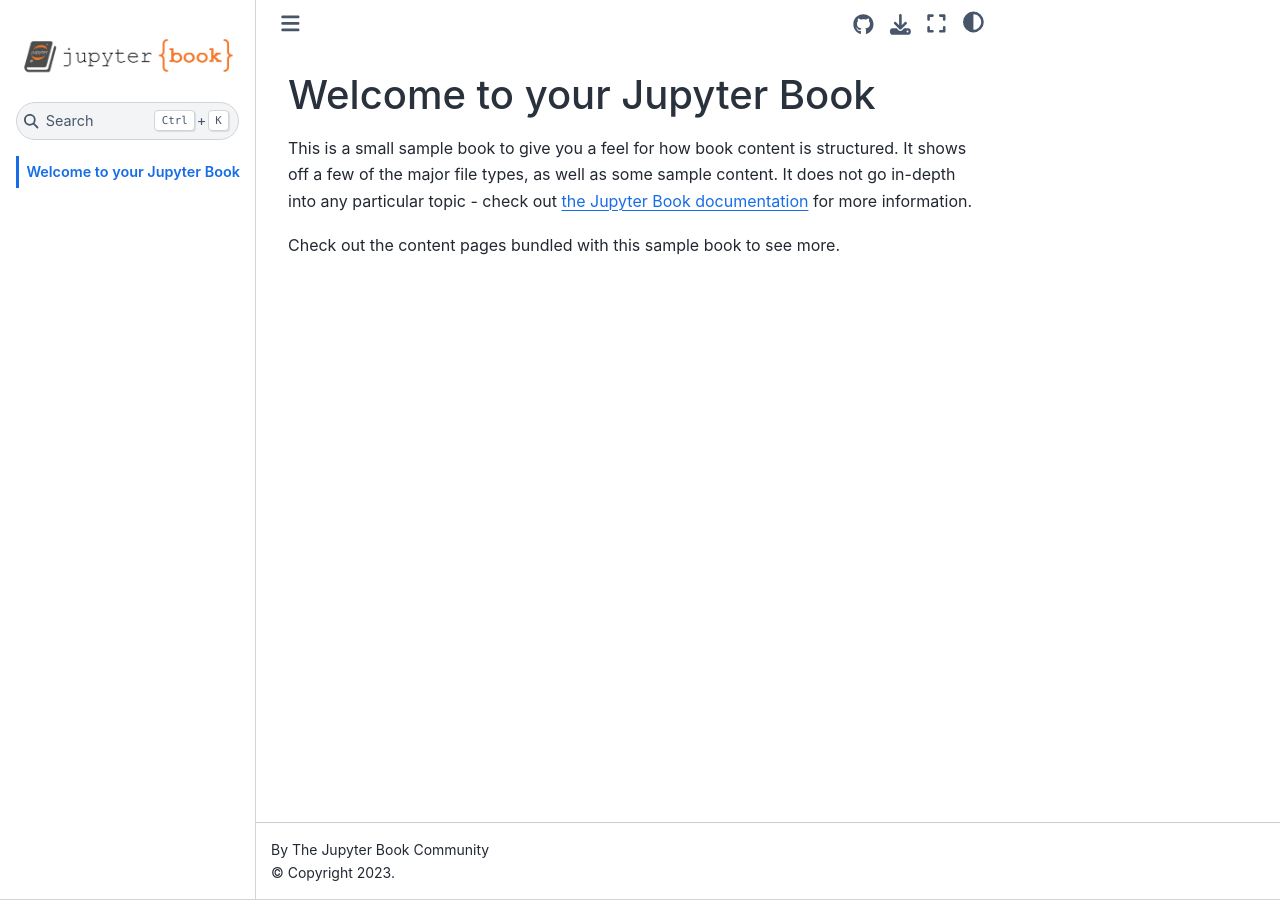
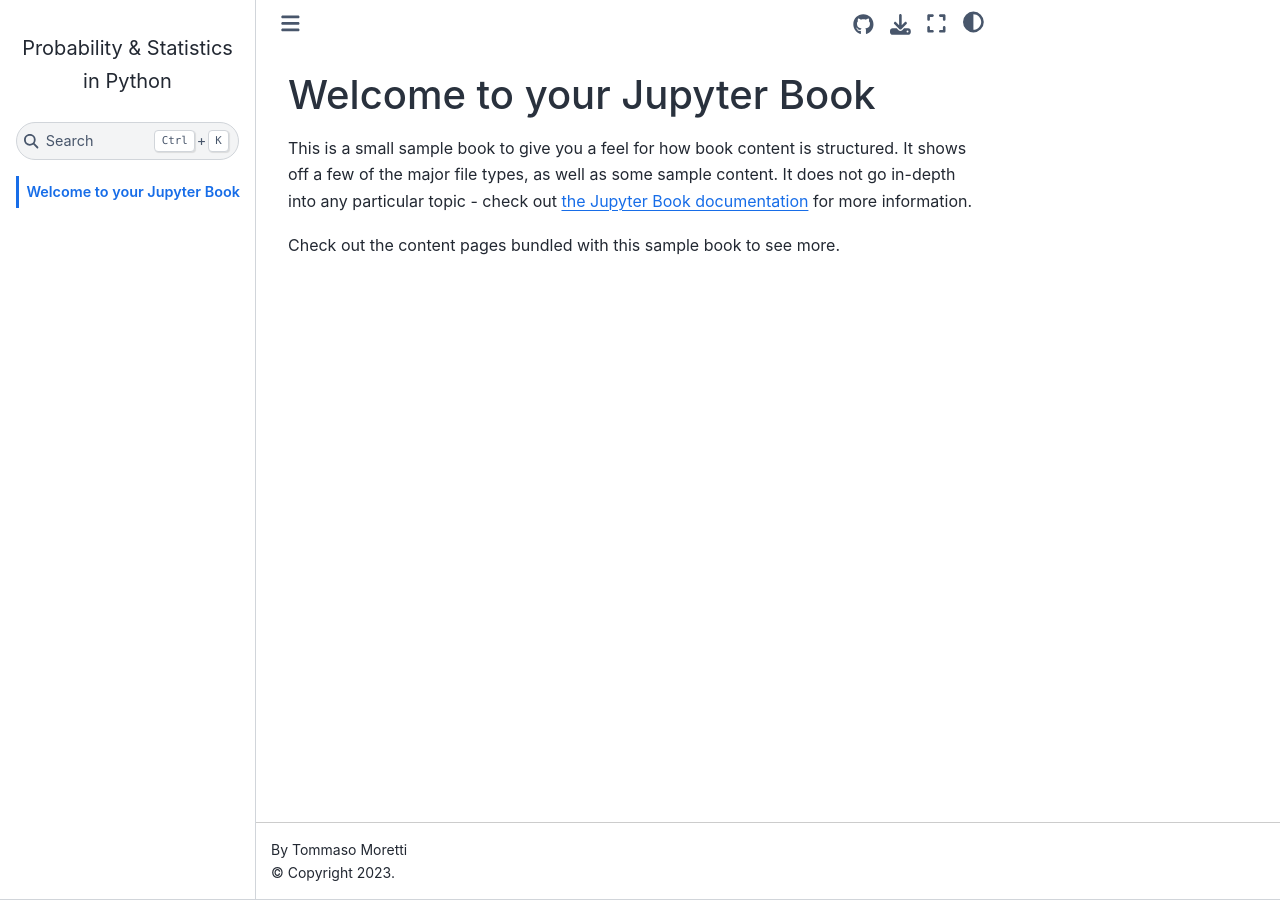
Before and after one commit to morettitommaso/Probability-theory, a Jupyter Book: the page built from intro.md, in a window 1280 px wide. Built offline with Jupyter Book 1.0.4 settings and Sphinx 7.4.7 and the Sphinx Book theme 1.1.4, drawn with Linux system fonts in a browser that asks for light colours; pages that are not in the unit, such as notebooks, are missing from menus.

Commit message:
Update _config.yml

```diff
--- a/_config.yml
+++ b/_config.yml
@@ -1,9 +1,9 @@
 # Book settings
 # Learn more at https://jupyterbook.org/customize/config.html
 
-title: My sample book
-author: The Jupyter Book Community
-logo: logo.png
+title: "Probability & Statistics in Python"
+author: "Tommaso Moretti"
+logo: "images/logo.png"
 
 # Force re-execution of notebooks on each build.
 # See https://jupyterbook.org/content/execute.html
```
